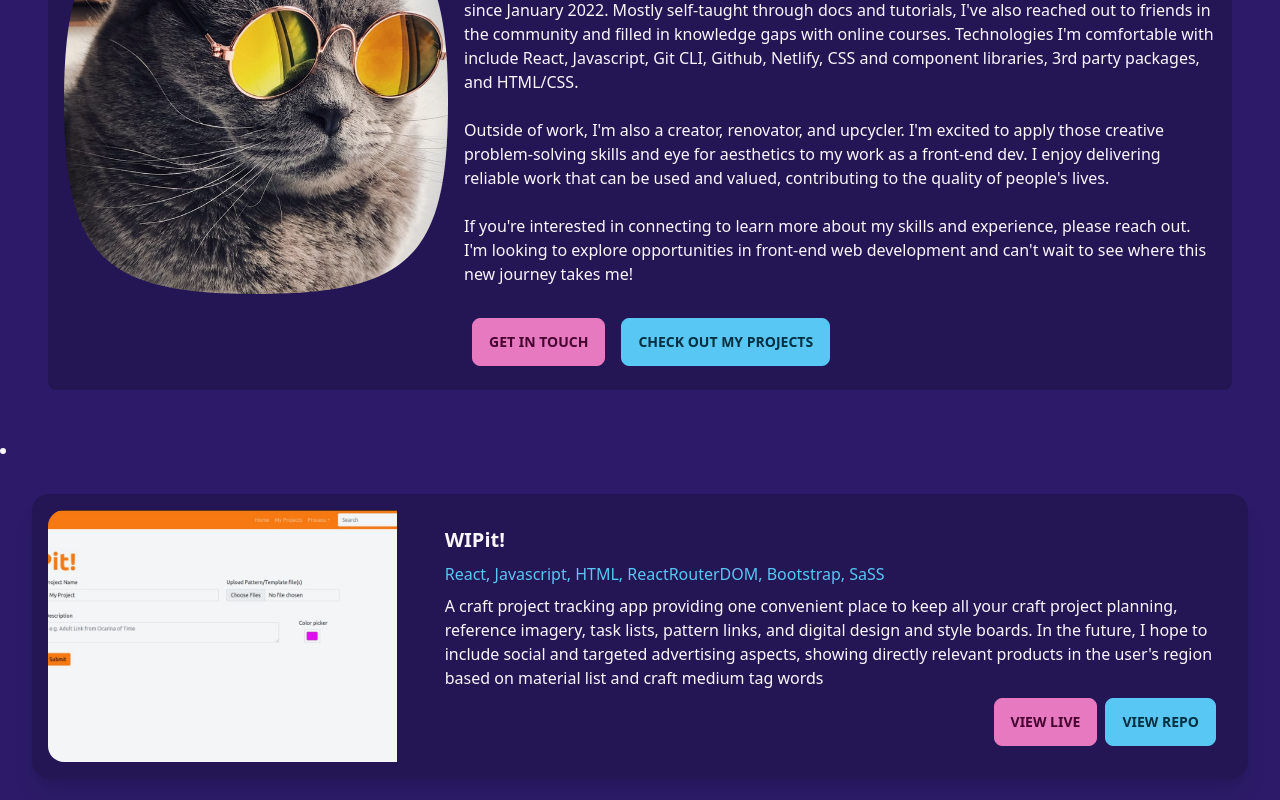
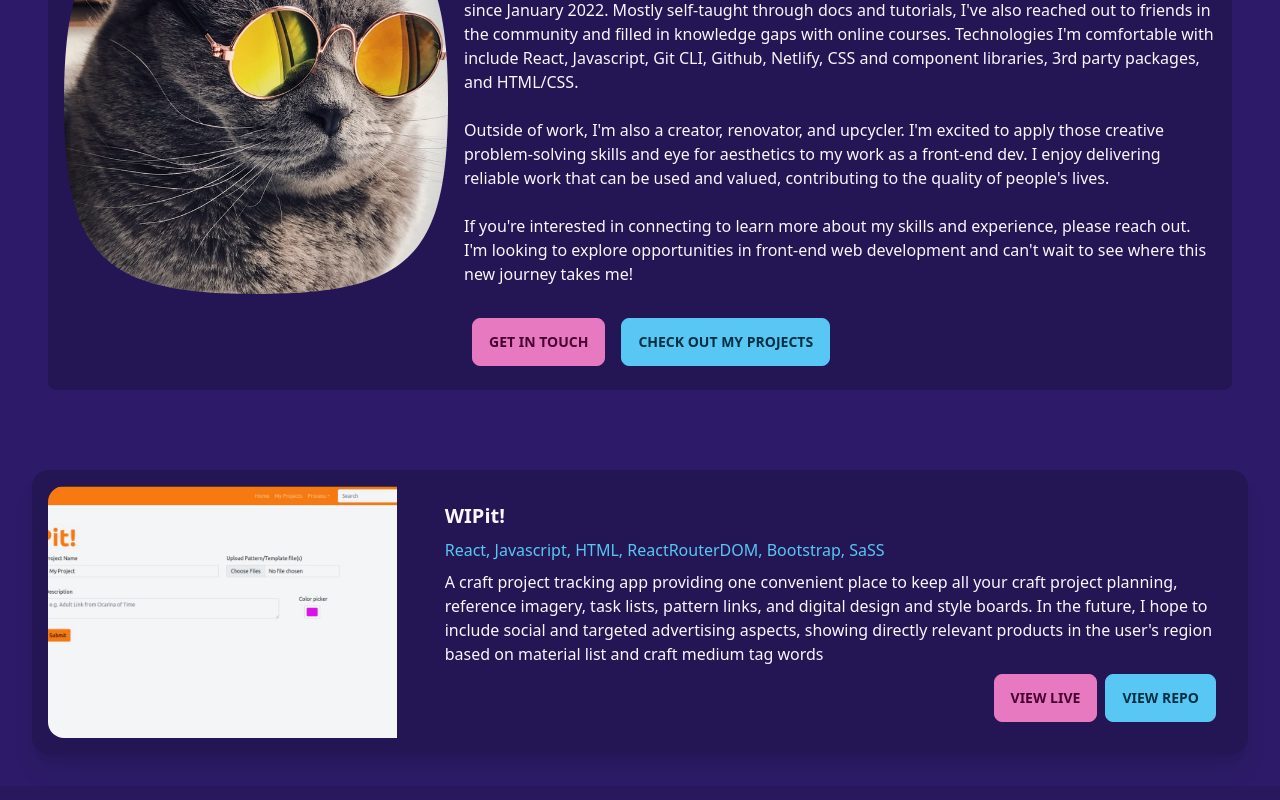
Before and after one commit to kemetcalf/portfolio-2023, a React (Create React App) app: page / in a window 1280 px wide. Shown: the part 1034-1834 px from the top of the page. Built offline with nearby package versions, Linux system fonts and the light colour scheme.

Commit message:
Adjusting ProjectGallery <ol> list styles to remove bullets and hanging indent

```diff
--- a/src/Components/Hero.jsx
+++ b/src/Components/Hero.jsx
@@ -11,14 +11,14 @@ export default function Hero() {
 					<img
 						src={hero_cat}
 						alt="grey cat sitting next to a vase of colorful daisies"
-						className="max-w-sm mask mask-hexagon-2 rounded-lg shadow-2xl"
+						className="max-w-sm mask mask-hexagon-2 rounded-lg shadow-xl"
 					/>
 				</div>
 				<div className="max-w-lg text-center lg:text-right ">
 					<h2 className="text-xl text-accent text-center font-bold pb-4 invisible lg:visible">
 						Looks like you found yourself a...
 					</h2>
-					<h1 className="text-8xl text-accent font-bold mb-1"> Code Kat!</h1>
+					<h1 className="text-8xl text-accent font-bold"> Code Kat!</h1>
 					<p className="py-6 ">
 						Welcome to my webdev portfolio! Maybe you're thinking to yourself,
 						"kat's can't code!" Well how did I make this website then, eh? Feel
--- a/src/Components/ProjectGallery.jsx
+++ b/src/Components/ProjectGallery.jsx
@@ -19,5 +19,9 @@ export default function ProjectGallery() {
 			</li>
 		);
 	});
-	return <div id="projectgallery">{renderProjectList}</div>;
+	return (
+		<div id="projectgallery">
+			<ol className="list-none list-outside">{renderProjectList}</ol>
+		</div>
+	);
 }
```
